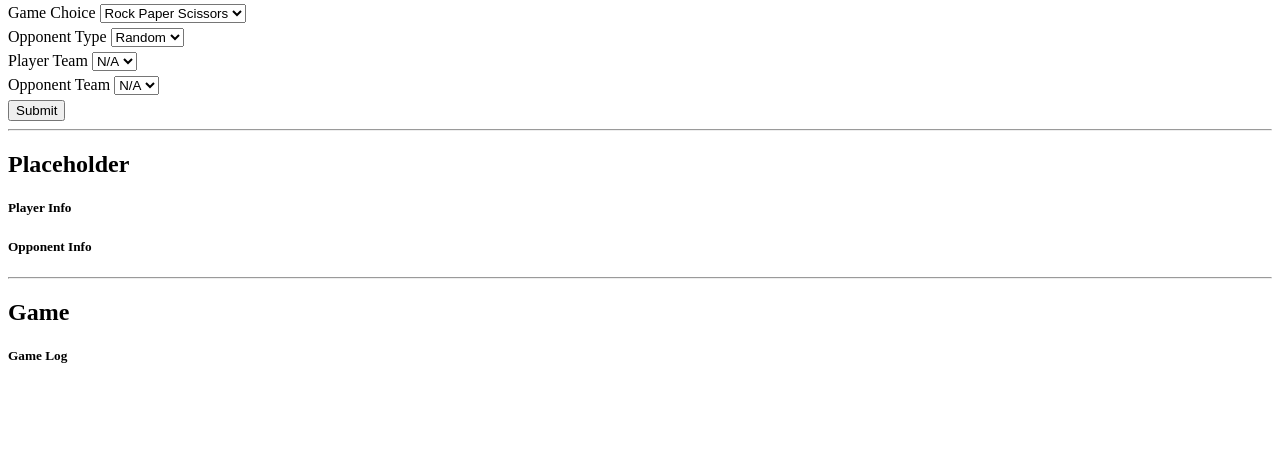
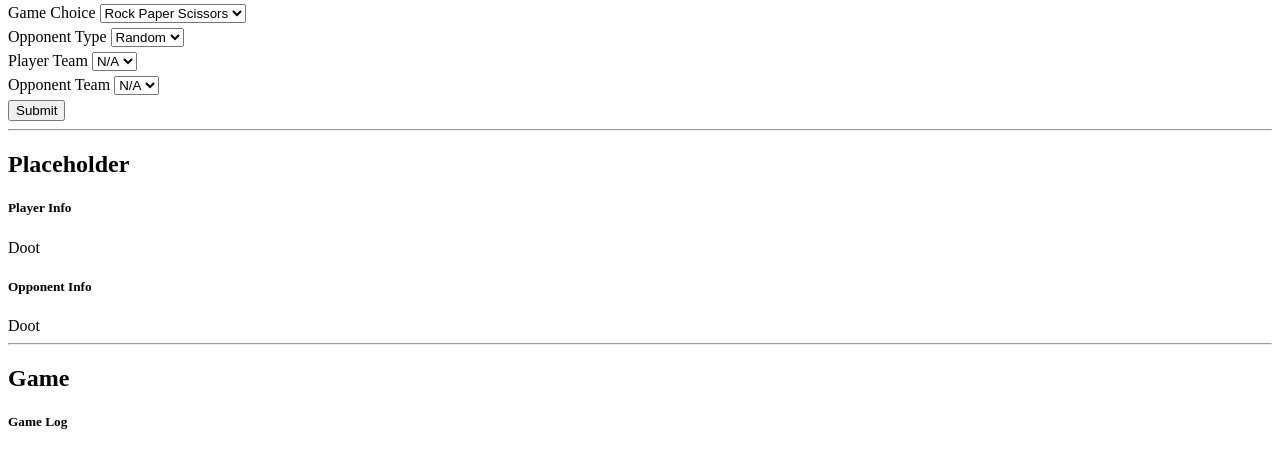
Before and after one commit to aturfah/cmplxsys530-final, a Flask app: page / in a window 1280 px wide. Shown: the part 165-633 px from the top of the page. Run offline with Flask 2, Linux system fonts and the light colour scheme; parts of the project's set-up code (start-up, migrations or seed data) failed here and were passed over.

Commit message:
Move labels out of divs

```diff
--- a/interface/templates/index.html
+++ b/interface/templates/index.html
@@ -42,8 +42,10 @@
     <hr />
     <h2>Placeholder</h2>
     <div id="gamestate_window">
-        <div id="player_info"><h5>Player Info</h5></div>
-        <div id="opponent_info"><h5>Opponent Info</h5></div>
+        <h5>Player Info</h5>
+        <div id="player_info">Doot</div>
+        <h5>Opponent Info</h5>
+        <div id="opponent_info">Doot</div>
     </div>
     <hr />
 
```
